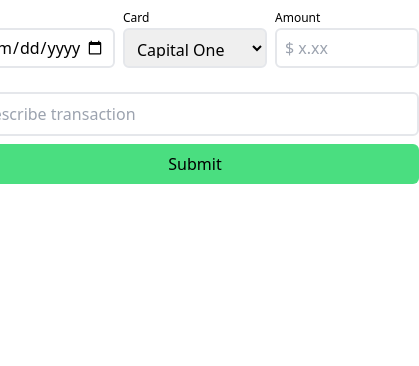
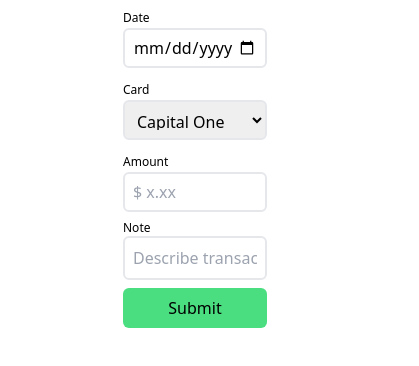
Before and after one commit to branmkim/card-sheet-input, a Next.js app: page / in a window 390 px wide. Shown: the top 366 px of the page, 419 px wide, since content can reach past the window. Built offline with nearby package versions, Linux system fonts and the light colour scheme.

Commit message:
mobile responsive divs

```diff
--- a/pages/index.js
+++ b/pages/index.js
@@ -31,17 +31,17 @@ export default function Home() {
     }
 
     return (
-        <main>
-            <form id="form" onSubmit={handleClick} className='flex flex-col w-80%'>
-                <div className='flex justify-between gap-2 my-1'>
-                    <div className='flex-1 w-36'>
+        <main className="px-32">
+            <form id="form" onSubmit={handleClick} className='flex flex-col w-60%'>
+                <div className='flex flex-wrap justify-between gap-2 my-1'>
+                    <div className='flex-auto w-36'>
                         <label className='text-xs'>
                             Date
                         </label>
                         <input id="date" type="date" name="date" placeholder="Date" className='w-full h-10 border-2 rounded-md p-2 text-base'/>
                     </div>
 
-                    <div className='flex-1 w-36'>
+                    <div className='flex-auto w-36'>
                         <label className='text-xs'>
                             Card
                         </label>
@@ -51,11 +51,11 @@ export default function Home() {
                         </select>
                     </div>
 
-                    <div className='flex-1 w-36'>
+                    <div className='flex-auto w-36'>
                         <label className='text-xs'>
                             Amount
                         </label>
-                        <input id="amount" type="tel" name="amount" placeholder="$ x.xx" className='w-full h-10 border-2 rounded-md p-2 text-base'/>
+                        <input id="amount" type="number" name="amount" placeholder="$ x.xx" className='w-full h-10 border-2 rounded-md p-2 text-base'/>
                     </div>
                 </div>
 
```
